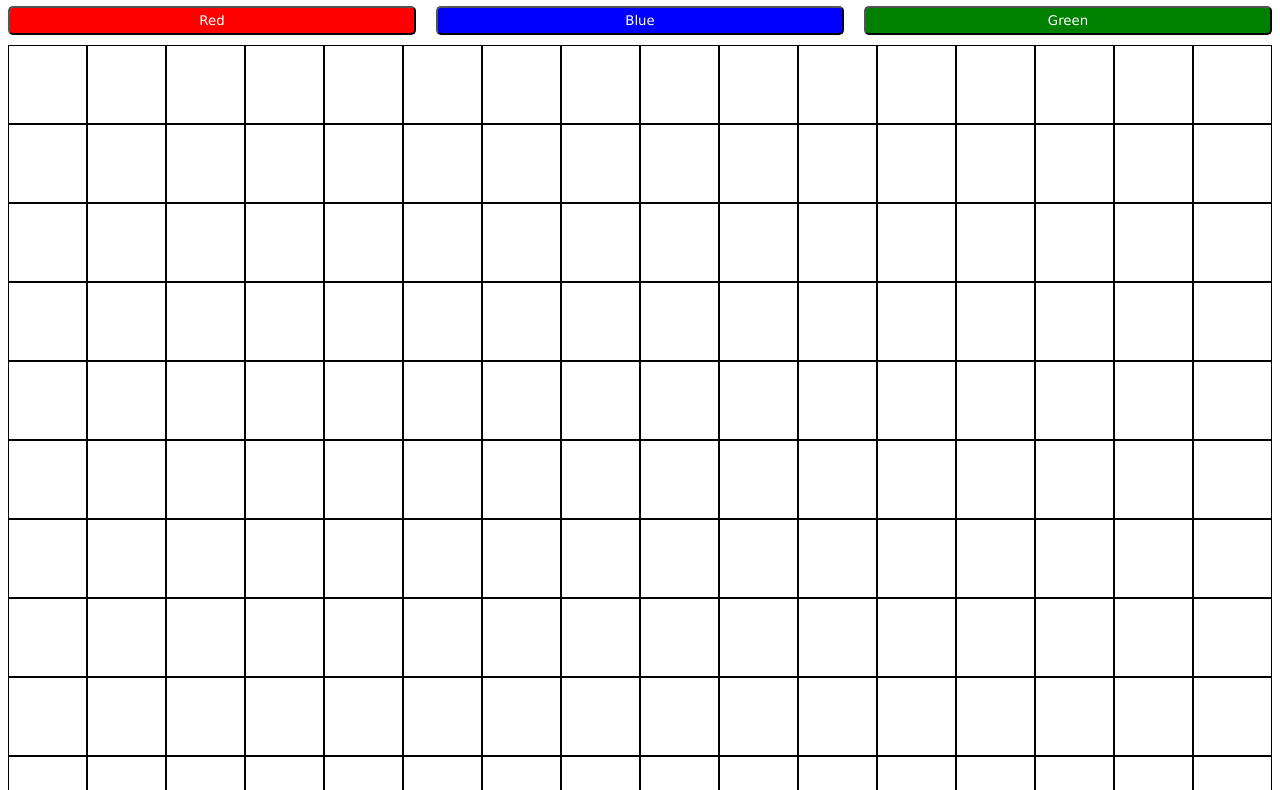
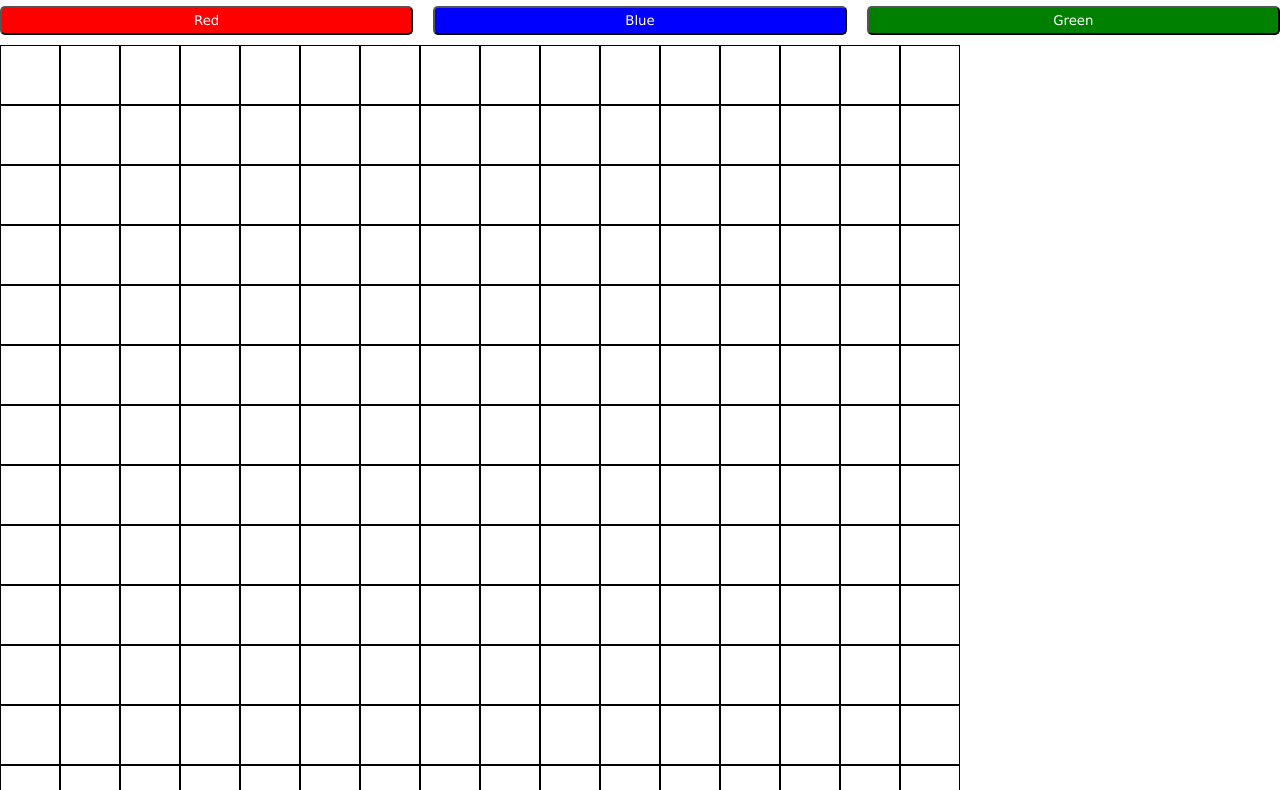
Before and after one commit to Jannolo/odin-etch-a-sketch, a plain HTML site: page index.html in a window 1280 px wide. Shown: the part 75-865 px from the top of the page. Drawn offline with Linux system fonts and the light colour scheme.

Commit message:
CSS changes mainly

```diff
--- a/index.html
+++ b/index.html
@@ -1,5 +1,6 @@
 <!DOCTYPE html>
 <html lang="en">
+
 <head>
     <meta charset="UTF-8">
     <meta http-equiv="X-UA-Compatible" content="IE=edge">
@@ -8,12 +9,17 @@
     <script src="script.js" defer></script>
     <title>Etch A Sketch</title>
 </head>
+
 <body>
-    <h1>Jannolo's Etch a Sketch</h1>
 
-    <div id = "colorSelection"></div>
-    <div id="mainDiv">
-    </div>
+    <header>
+        <h1>Jannolo's Etch a Sketch</h1>
+    </header>
+    <main>
+        <div id="colorSelection"></div>
+        <div id="mainDiv">
+        </div>
+    </main>
+</body>
 
-</body>
 </html>
--- a/script.js
+++ b/script.js
@@ -30,6 +30,7 @@ for (let i = 0; i < 16; i++) {
     }
     mainDiv.appendChild(vertDiv);
 }
+
 
 const squares = document.querySelectorAll('.horiDiv');
 
--- a/style.css
+++ b/style.css
@@ -2,22 +2,37 @@
     font-family:'Lucida Sans', 'Lucida Sans Regular', 'Lucida Grande', 'Lucida Sans Unicode', Geneva, Verdana, sans-serif;
 }
 
-.mainDiv {
+body {
+    margin: 0;
+    max-height: 100vh;
+
+}
+
+main {
     display: flex;
     flex-direction: column;
-    justify-content: space-between;
-    width: 100%;
+
+}
+
+#mainDiv {
+    display: flex;
+    flex-direction: column;
+
+
+    max-width: 960px;
+
 }
 
 .vertDiv {
+    flex: 1 1 auto;
+
     display: flex;
     justify-content: space-between;
 
-    flex: 1 0 0;
 }
 
 .horiDiv {
-    flex: 1 1 0;
+    flex: 1 0 auto;
 
     aspect-ratio: 1/1;
 
```
